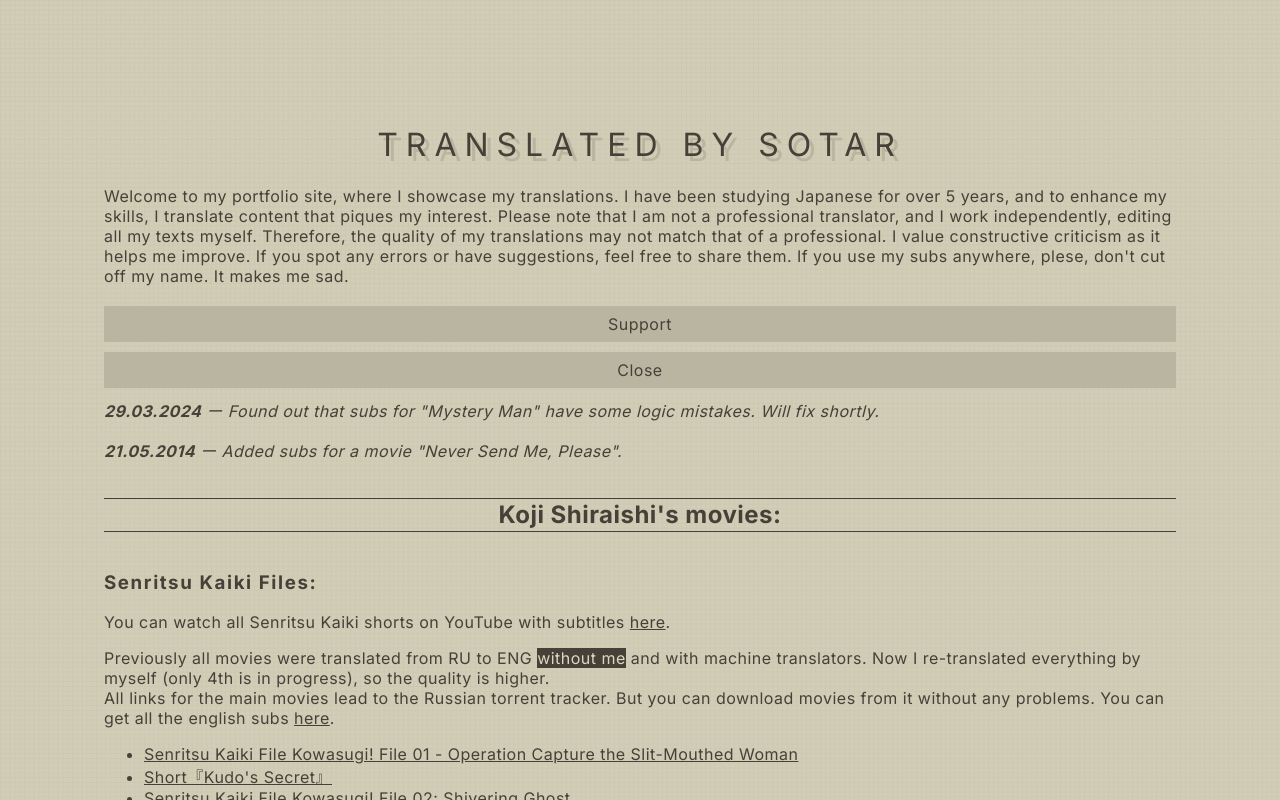
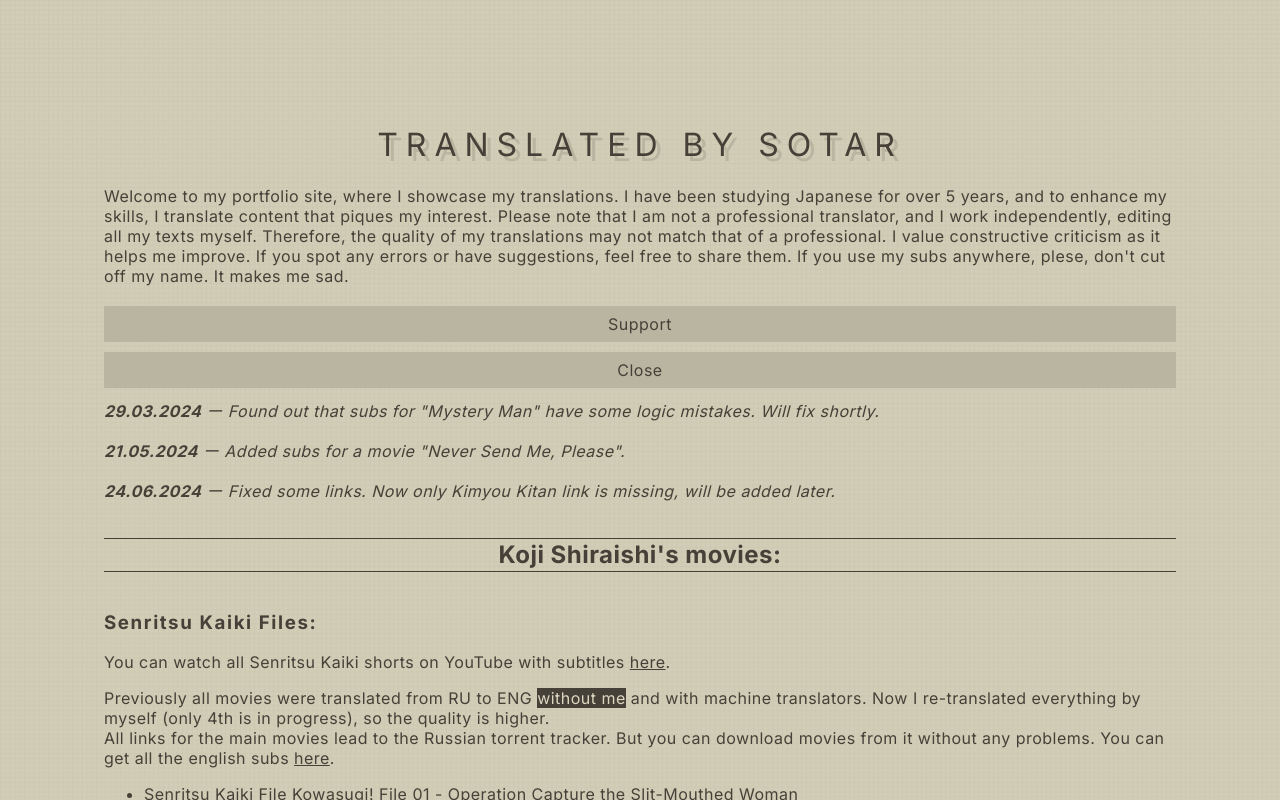
Before and after one commit to PavelKhomyakov/Portfolio-Page, a Next.js app: page / in a window 1280 px wide. Both pictures are taken after a click on the button "Latest Updates". Shown: the top 800 px of the page. Built offline with nearby package versions, Linux system fonts and the light colour scheme.

Commit message:
News added

```diff
--- a/src/app/lastUpdates.tsx
+++ b/src/app/lastUpdates.tsx
@@ -19,7 +19,8 @@ const LatestNewsButton = () => {
                     <div className='marginSmall'>
                         <i>
                             <p><b>29.03.2024</b> ー Обнаружил, что в субтитрах к &quot;Mystery Man&quot; есть логические ошибки. Исправлю в ближайшее время.</p>
-                            <p><b>21.05.2014</b> ー Субтитры к фильму &quot;Never Send Me, Please&quot; добавлены</p>
+                            <p><b>21.05.2024</b> ー Субтитры к фильму &quot;Never Send Me, Please&quot; добавлены</p>
+                            <p><b>24.06.2024</b> ー Исправил ссылки. Сейчас нет ссылки только для Kimyou Kitan. Будет позже.</p>
                         </i>
                     </div>
                 )}
@@ -35,7 +36,8 @@ const LatestNewsButton = () => {
                     <div className='marginSmall'>
                         <i>
                             <p><b>29.03.2024</b> ー Found out that subs for &quot;Mystery Man&quot; have some logic mistakes. Will fix shortly.</p>
-                            <p><b>21.05.2014</b> ー Added subs for a movie &quot;Never Send Me, Please&quot;.</p>
+                            <p><b>21.05.2024</b> ー Added subs for a movie &quot;Never Send Me, Please&quot;.</p>
+                            <p><b>24.06.2024</b> ー Fixed some links. Now only Kimyou Kitan link is missing, will be added later.</p>
                         </i>
                     </div>
                 )}
--- a/src/db/listOfWorks.js
+++ b/src/db/listOfWorks.js
@@ -134,7 +134,7 @@ const worksAndLinks = [
   {
     id: 23,
     link: "",
-    work: "Koji Shiraishi no Kimyou Kitan",
+    work: "Короткометражки Koji Shiraishi no Kimyou Kitan",
     tag: "Shiraishi"
   },
   {
```
